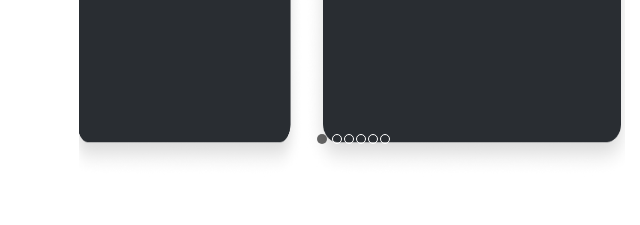
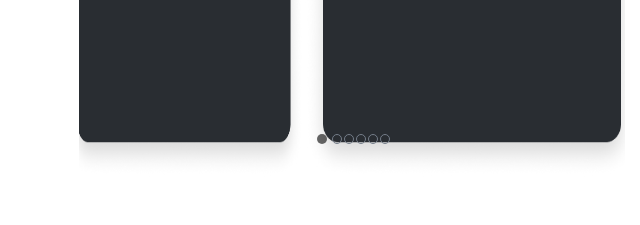
Before and after one commit to YaroslavFedushun/Traffis-test, a website: page index.html in a window 1280 px wide. Shown: the part 2980-3205 px from the top of the page, 640-1280 px from the left. Drawn offline with nearby package versions, Linux system fonts and the light colour scheme.

Commit message:
change overview color on secondary carousel indica

```diff
--- a/assets/styles/main.css
+++ b/assets/styles/main.css
@@ -276,6 +276,10 @@
   flex: 1
 }
 
+.overview-carousel .carousel-indicators li {
+  border-color: var(--main-grey-color);
+}
+
 
 
 /* END OVERVIEW */
```
